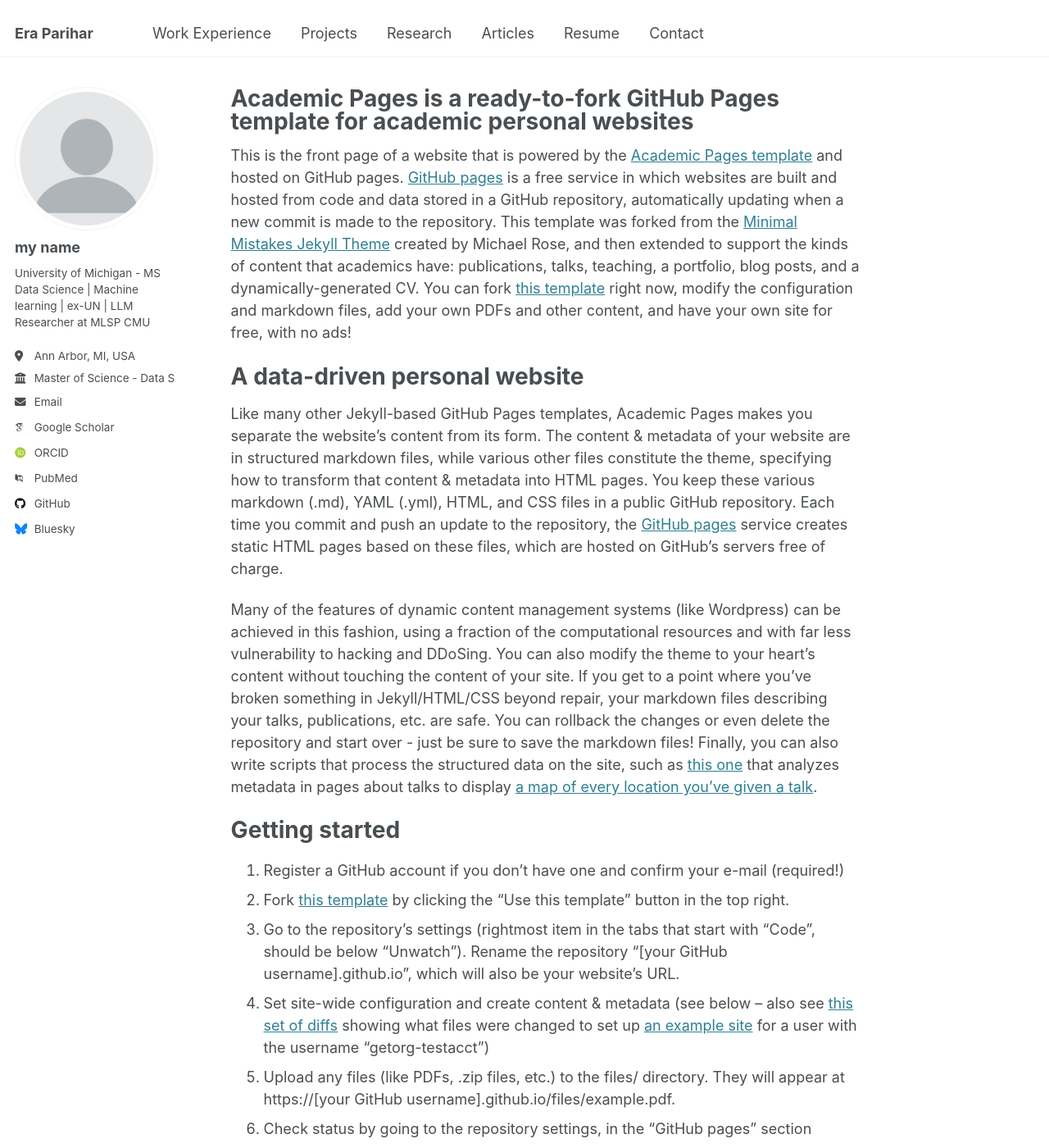
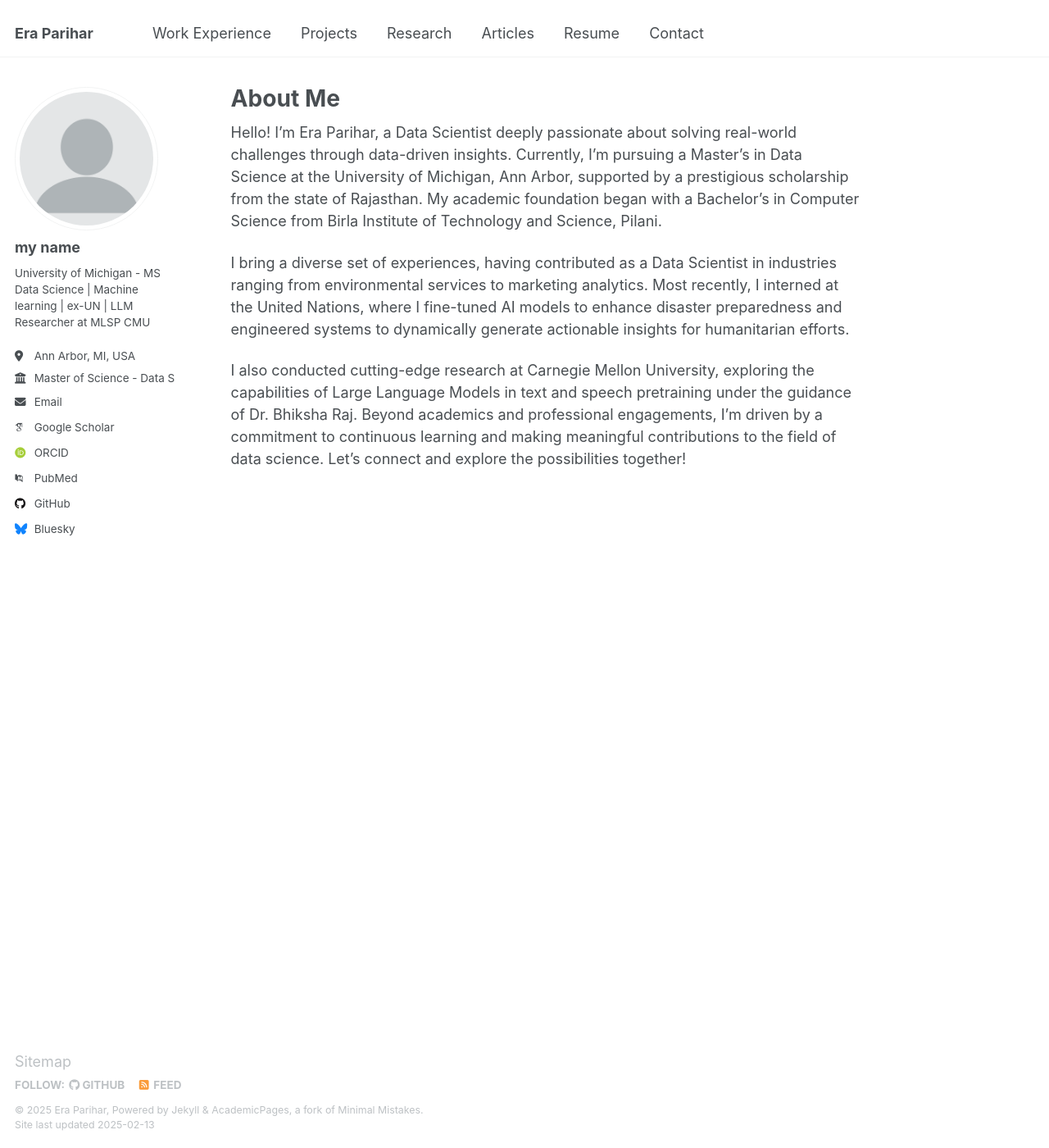
Before and after one commit to erapariharr/erapariharr.github.io, a Jekyll site: the page built from _pages/about.md, in a window 1280 px wide and 1400 px high. Shown: the whole window at 82% size. Built offline with Jekyll 4.4.1, drawn with Linux system fonts in a browser that asks for light colours; some web fonts are replaced; some of the changed text lies outside the part shown.

Commit message:
Update about.md

```diff
--- a/_pages/about.md
+++ b/_pages/about.md
@@ -1,11 +1,19 @@
 ---
 permalink: /
-title: "Academic Pages is a ready-to-fork GitHub Pages template for academic personal websites"
+title: "About Me"
 author_profile: true
 redirect_from:
   - /about/
   - /about.html
 ---
+
+Hello! I’m Era Parihar, a Data Scientist deeply passionate about solving real-world challenges through data-driven insights. Currently, I’m pursuing a Master’s in Data Science at the University of Michigan, Ann Arbor, supported by a prestigious scholarship from the state of Rajasthan. My academic foundation began with a Bachelor’s in Computer Science from Birla Institute of Technology and Science, Pilani.
+
+I bring a diverse set of experiences, having contributed as a Data Scientist in industries ranging from environmental services to marketing analytics. Most recently, I interned at the United Nations, where I fine-tuned AI models to enhance disaster preparedness and engineered systems to dynamically generate actionable insights for humanitarian efforts.
+
+I also conducted cutting-edge research at Carnegie Mellon University, exploring the capabilities of Large Language Models in text and speech pretraining under the guidance of Dr. Bhiksha Raj. Beyond academics and professional engagements, I’m driven by a commitment to continuous learning and making meaningful contributions to the field of data science. Let’s connect and explore the possibilities together!
+
+<!--
 
 This is the front page of a website that is powered by the [Academic Pages template](https://github.com/academicpages/academicpages.github.io) and hosted on GitHub pages. [GitHub pages](https://pages.github.com) is a free service in which websites are built and hosted from code and data stored in a GitHub repository, automatically updating when a new commit is made to the repository. This template was forked from the [Minimal Mistakes Jekyll Theme](https://mmistakes.github.io/minimal-mistakes/) created by Michael Rose, and then extended to support the kinds of content that academics have: publications, talks, teaching, a portfolio, blog posts, and a dynamically-generated CV. You can fork [this template](https://github.com/academicpages/academicpages.github.io) right now, modify the configuration and markdown files, add your own PDFs and other content, and have your own site for free, with no ads!
 
@@ -47,3 +55,5 @@ Example: editing a markdown file for a talk
 For more info
 ------
 More info about configuring Academic Pages can be found in [the guide](https://academicpages.github.io/markdown/), the [growing wiki](https://github.com/academicpages/academicpages.github.io/wiki), and you can always [ask a question on GitHub](https://github.com/academicpages/academicpages.github.io/discussions). The [guides for the Minimal Mistakes theme](https://mmistakes.github.io/minimal-mistakes/docs/configuration/) (which this theme was forked from) might also be helpful.
+
+-->
```
